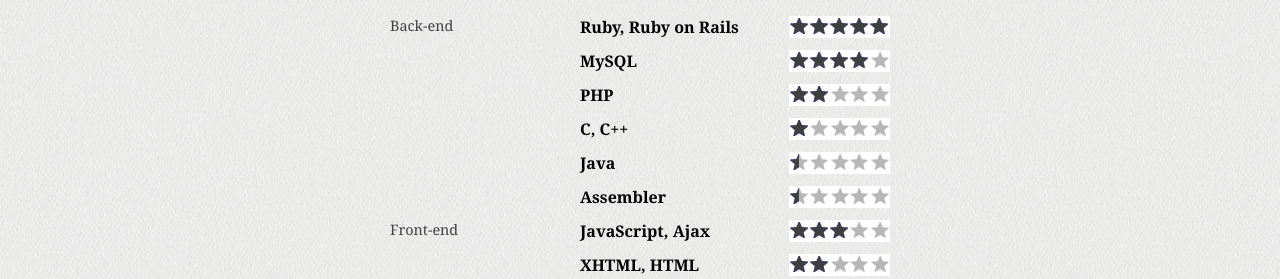
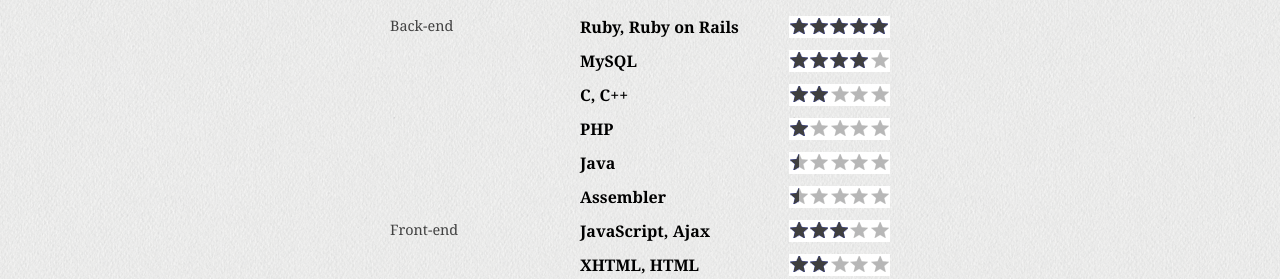
Before and after one commit to jrdi/jrdi.github.com, a Jekyll site: the page built from cv.html, in a window 1280 px wide. Shown: the part 1233-1512 px from the top of the page. Built offline with Jekyll 4.4.1, drawn with Linux system fonts in a browser that asks for light colours; Markdown is read by kramdown in place of the engine named in the settings.

Commit message:
update skills

```diff
--- a/cv.html
+++ b/cv.html
@@ -55,8 +55,8 @@
   <ul>
     <li><span>Back-end</span><strong class="skill five_stars">Ruby, Ruby on Rails</strong></li>
     <li><strong class="skill four_stars">MySQL</strong></li>
-    <li><strong class="skill two_stars">PHP</strong></li>
-    <li><strong class="skill one_stars">C, C++</strong></li>
+    <li><strong class="skill two_stars">C, C++</strong></li>
+    <li><strong class="skill one_stars">PHP</strong></li>
     <li><strong class="skill zero_stars">Java</strong></li>
     <li><strong class="skill zero_stars">Assembler</strong></li>
     <li><span>Front-end</span><strong class="skill three_stars">JavaScript, Ajax</strong></li>
```
